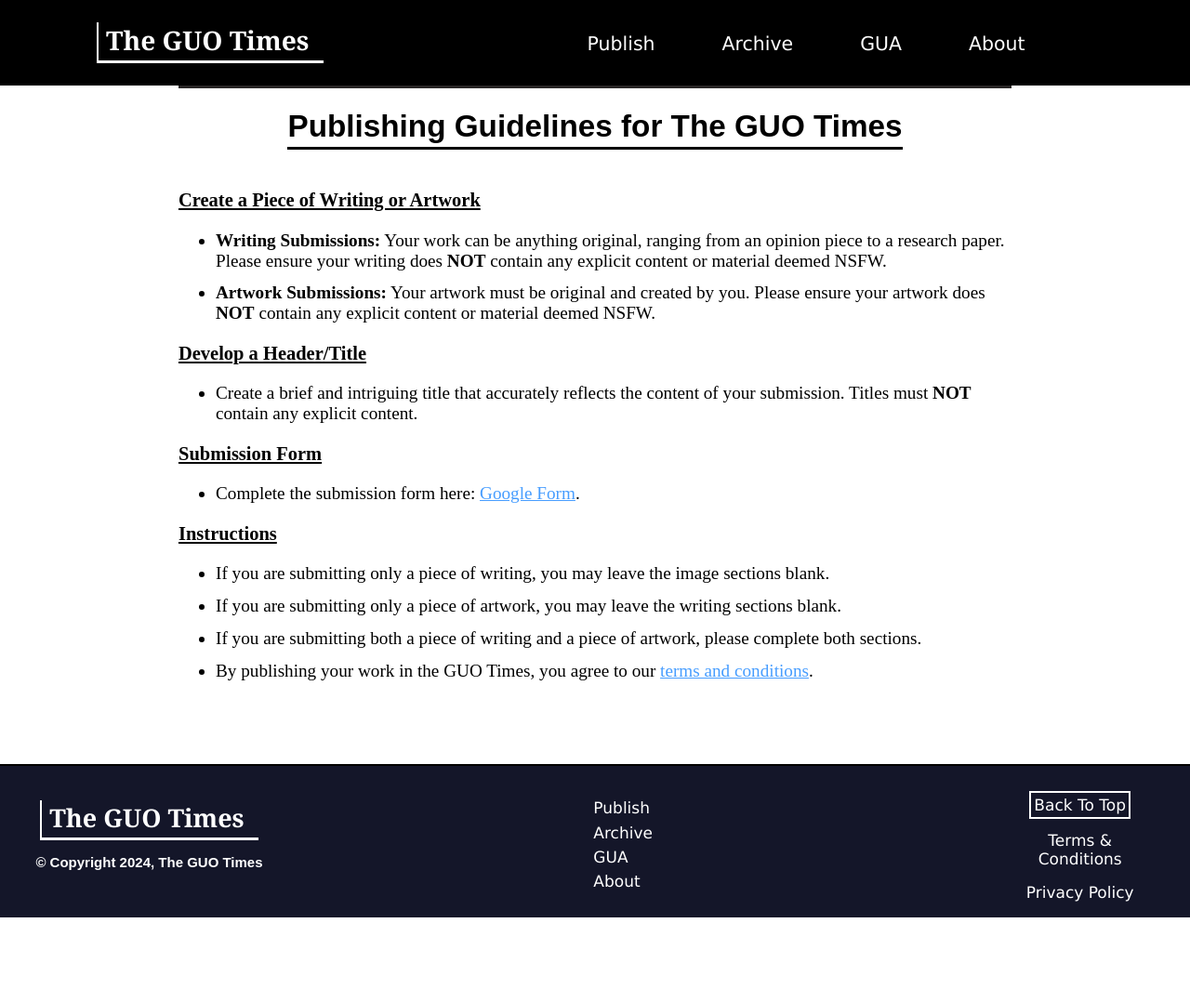
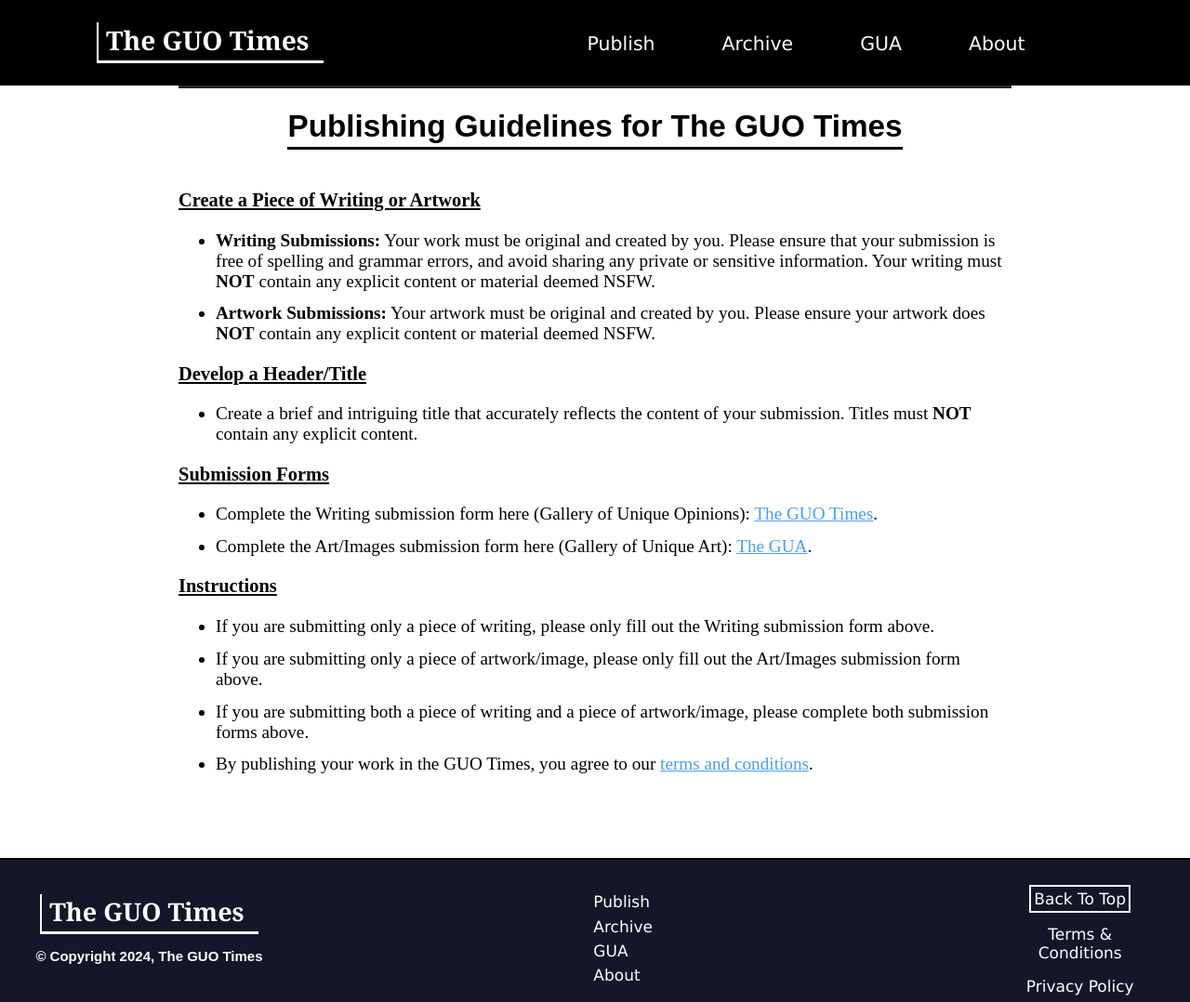
Before and after one commit to TheGUOTimes/TheGUOTImes, a plain HTML site: page publish.html in a window 1280 px wide. Shown: the whole page at 93% size. Before the commit the page ends 987 px from the top, so only its background shows below. Drawn offline with Linux system fonts and the light colour scheme.

Commit message:
Updated publishing method and contact info

```diff
--- a/publish.html
+++ b/publish.html
@@ -69,8 +69,9 @@
       <div id="publish-intructions-container">
         <p class="publish-intructions-section">Create a Piece of Writing or Artwork</p>
         <ul class="publish-intructions-section-list">
-          <li class="publish-intructions-section-list-content"><b>Writing Submissions:</b> Your work can be anything original,
-            ranging from an opinion piece to a research paper. Please ensure your writing does <b>NOT</b> contain any explicit
+          <li class="publish-intructions-section-list-content"><b>Writing Submissions:</b> Your work must be original
+            and created by you. Please ensure that your submission is free of spelling and grammar errors, and avoid
+            sharing any private or sensitive information. Your writing must <b>NOT</b> contain any explicit
             content or material deemed NSFW.</li>
           <li class="publish-intructions-section-list-content"><b>Artwork Submissions:</b> Your artwork must be original
             and created by you. Please ensure your artwork does <b>NOT</b> contain any explicit content or material deemed
@@ -81,20 +82,23 @@
           <li class="publish-intructions-section-list-content">Create a brief and intriguing title that accurately
             reflects the content of your submission. Titles must <b>NOT</b> contain any explicit content.</li>
         </ul>
-        <p class="publish-intructions-section">Submission Form</p>
+        <p class="publish-intructions-section">Submission Forms</p>
         <ul class="publish-intructions-section-list">
-          <li class="publish-intructions-section-list-content">Complete the submission form here:
-            <a id="publish-google-form" href="https://forms.gle/uuNkRLPgkHWdPBmHA" target="_blank">Google Form</a>.</li>
+          <li class="publish-intructions-section-list-content">Complete the Writing submission form here (Gallery of Unique Opinions):
+            <a id="publish-google-form" href="https://theguotimes.atlassian.net/servicedesk/customer/portal/1/create/10009" target="_blank">The GUO Times</a>.</li>
+          <li class="publish-intructions-section-list-content">Complete the Art/Images submission form here (Gallery of Unique Art):
+            <a id="publish-google-form" href="https://theguotimes.atlassian.net/servicedesk/customer/portal/1/create/10013" target="_blank">The GUA</a>.</li>
         </ul>
         <p class="publish-intructions-section">Instructions</p>
         <ul class="publish-intructions-section-list">
-          <li class="publish-intructions-section-list-content">If you are submitting only a piece of writing, you may
-            leave the image sections blank.</li>
-          <li class="publish-intructions-section-list-content">If you are submitting only a piece of artwork, you
-            may leave the writing sections blank.
+          <li class="publish-intructions-section-list-content">If you are submitting only a piece of writing, please only
+            fill out the Writing submission form above.
+          </li>
+          <li class="publish-intructions-section-list-content">If you are submitting only a piece of artwork/image, please only
+            fill out the Art/Images submission form above.
           </li>
           <li class="publish-intructions-section-list-content">If you are submitting both a piece of writing and
-            a piece of artwork, please complete both sections.
+            a piece of artwork/image, please complete both submission forms above.
           </li>
           <li class="publish-intructions-section-list-content">By publishing your work in the GUO Times,
             you agree to our <a id="link-to-terms" href="./about#terms-and-conditions">terms and conditions</a>.
```
Also changed, not shown: about.html (+3 -1 lines).
